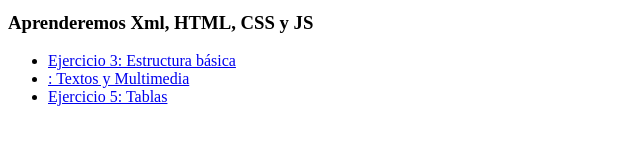
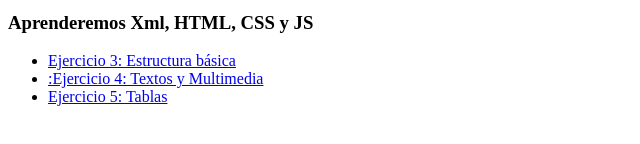
Before and after one commit to ajansanchezz/M04, a plain HTML site: page index.html in a window 1280 px wide. Shown: the part 162-306 px from the top of the page, without its empty margins (0-640 px from the left). Drawn offline with Linux system fonts and the light colour scheme.

Commit message:
Update index.html

```diff
--- a/index.html
+++ b/index.html
@@ -18,7 +18,7 @@
                        <a target="_blank" href="https://ajansanchezz.github.io/M04/Ejercicio3.html">Ejercicio 3: Estructura básica</a>
                     </li>
                     <li>
-                       <a target="_blank" href="https://ajansanchezz.github.io/M04/Ejercicio4.html">: Textos y Multimedia</a>
+                       <a target="_blank" href="https://ajansanchezz.github.io/M04/Ejercicio4.html">:Ejercicio 4: Textos y Multimedia</a>
                     </li>
                     <li>
                        <a target="_blank" href="Ejercicio 5.html">Ejercicio 5: Tablas</a>
```
